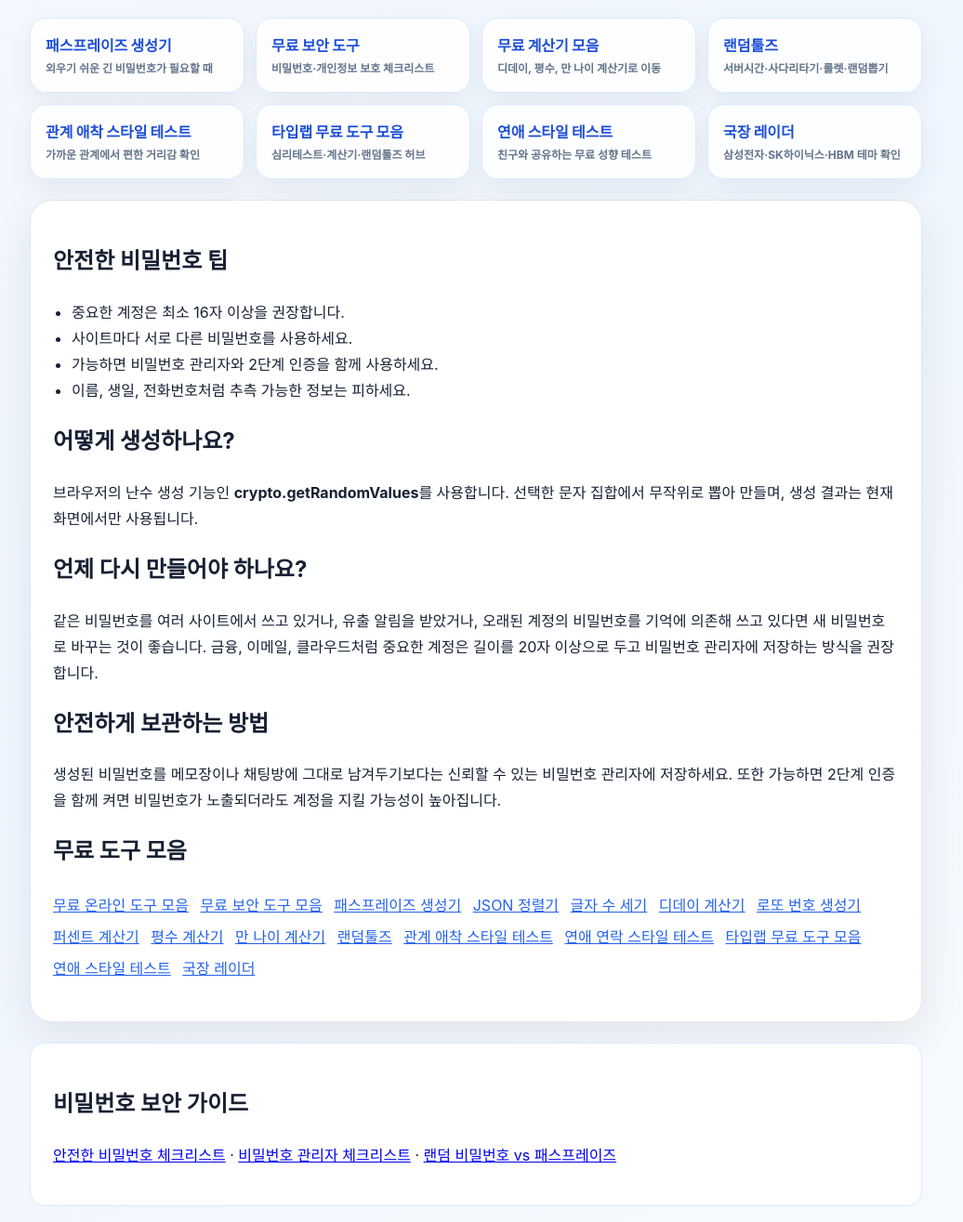
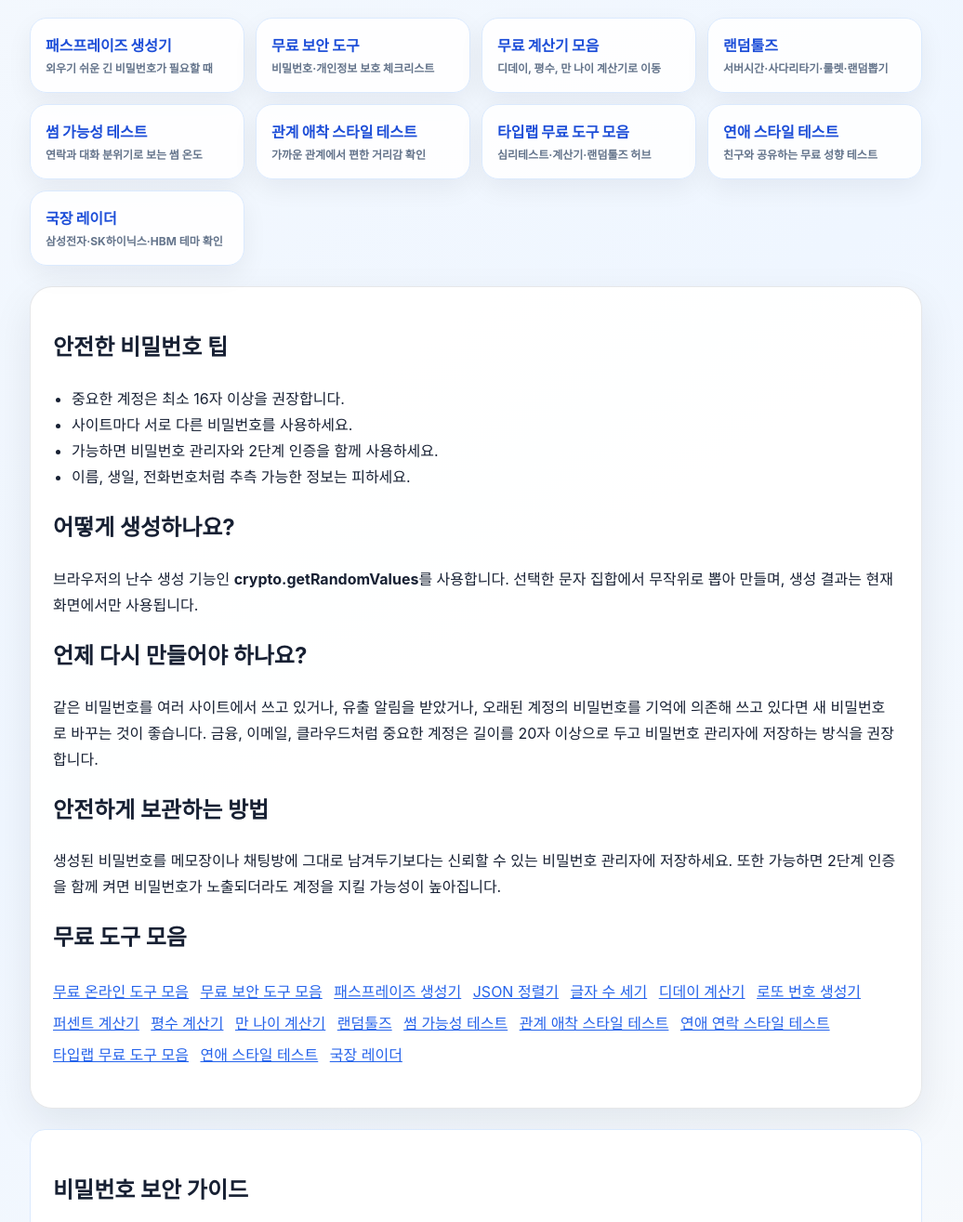
Before and after one commit to inma8743/password-generator, a plain HTML site: page index.html in a window 1280 px wide. Shown: the part 944-2259 px from the top of the page at 93% size, without its empty margins (128-1164 px from the left). Drawn offline with Linux system fonts and the light colour scheme; a script that the page names is missing.

Commit message:
Link crush test

```diff
--- a/index.html
+++ b/index.html
@@ -179,6 +179,7 @@
       <a class="next-card" href="/security.html" data-track="entry_security_hub">무료 보안 도구<span>비밀번호·개인정보 보호 체크리스트</span></a>
       <a class="next-card" href="/calculators.html" data-track="entry_calculators_hub">무료 계산기 모음<span>디데이, 평수, 만 나이 계산기로 이동</span></a>
       <a class="next-card" href="https://random-tools-kr.vercel.app/" data-track="entry_random_tools">랜덤툴즈<span>서버시간·사다리타기·룰렛·랜덤뽑기</span></a>
+      <a class="next-card" href="https://type-lab-kr.vercel.app/crush-test.html" data-track="entry_crush_test">썸 가능성 테스트<span>연락과 대화 분위기로 보는 썸 온도</span></a>
       <a class="next-card" href="https://type-lab-kr.vercel.app/attachment-test.html" data-track="entry_attachment_test">관계 애착 스타일 테스트<span>가까운 관계에서 편한 거리감 확인</span></a>
       <a class="next-card" href="https://type-lab-kr.vercel.app/tools.html" data-track="entry_typelab_tools">타입랩 무료 도구 모음<span>심리테스트·계산기·랜덤툴즈 허브</span></a>
       <a class="next-card" href="https://type-lab-kr.vercel.app/" data-track="entry_type_lab">연애 스타일 테스트<span>친구와 공유하는 무료 성향 테스트</span></a>
@@ -212,6 +213,7 @@
         <a href="https://area-calculator-dun.vercel.app/">평수 계산기</a>
         <a href="https://age-calculator-mu-two.vercel.app/">만 나이 계산기</a>
         <a href="https://random-tools-kr.vercel.app/">랜덤툴즈</a>
+        <a href="https://type-lab-kr.vercel.app/crush-test.html">썸 가능성 테스트</a>
         <a href="https://type-lab-kr.vercel.app/attachment-test.html">관계 애착 스타일 테스트</a>
         <a href="https://type-lab-kr.vercel.app/contact-test.html">연애 연락 스타일 테스트</a>
         <a href="https://type-lab-kr.vercel.app/tools.html">타입랩 무료 도구 모음</a>
```
